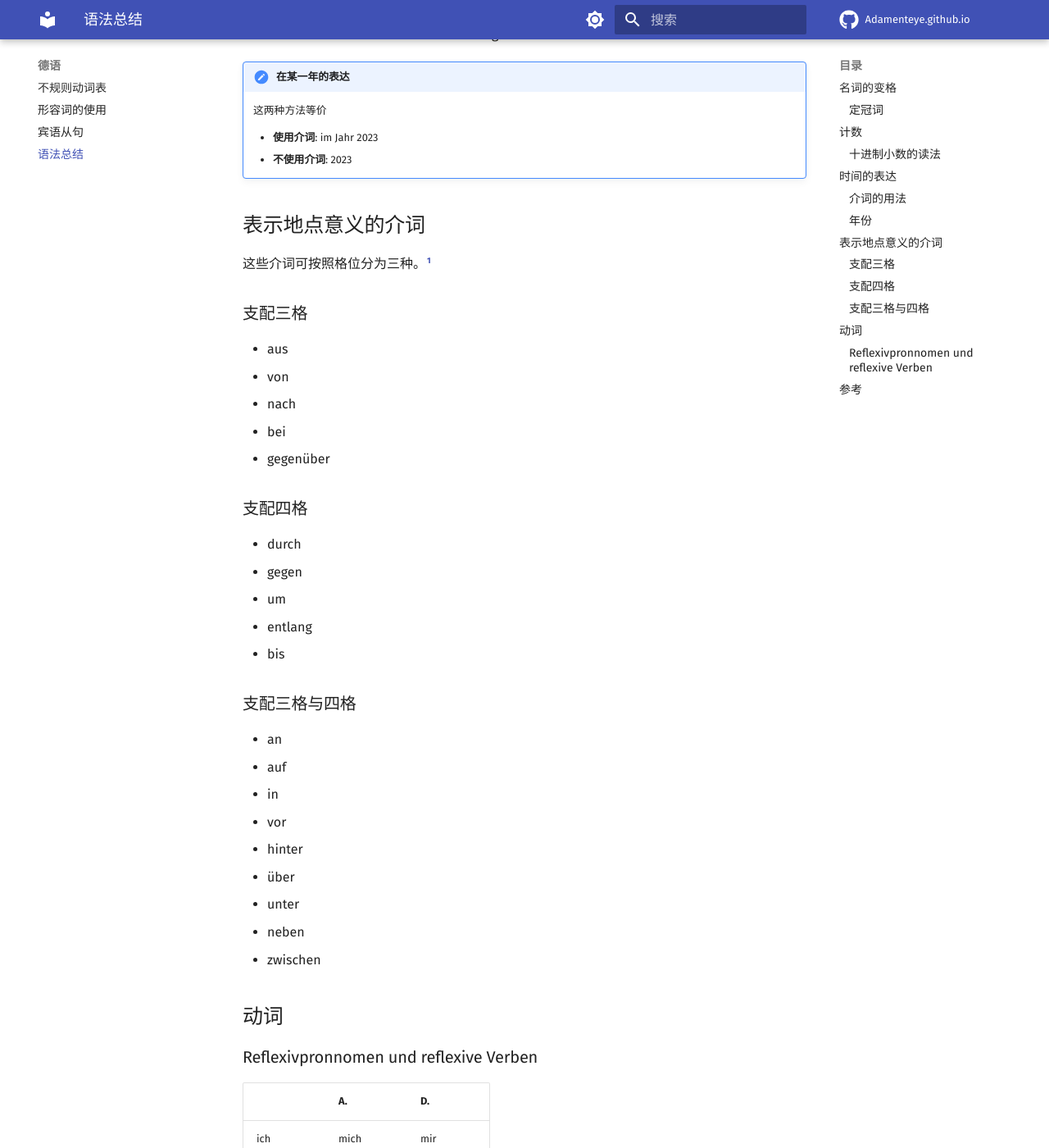
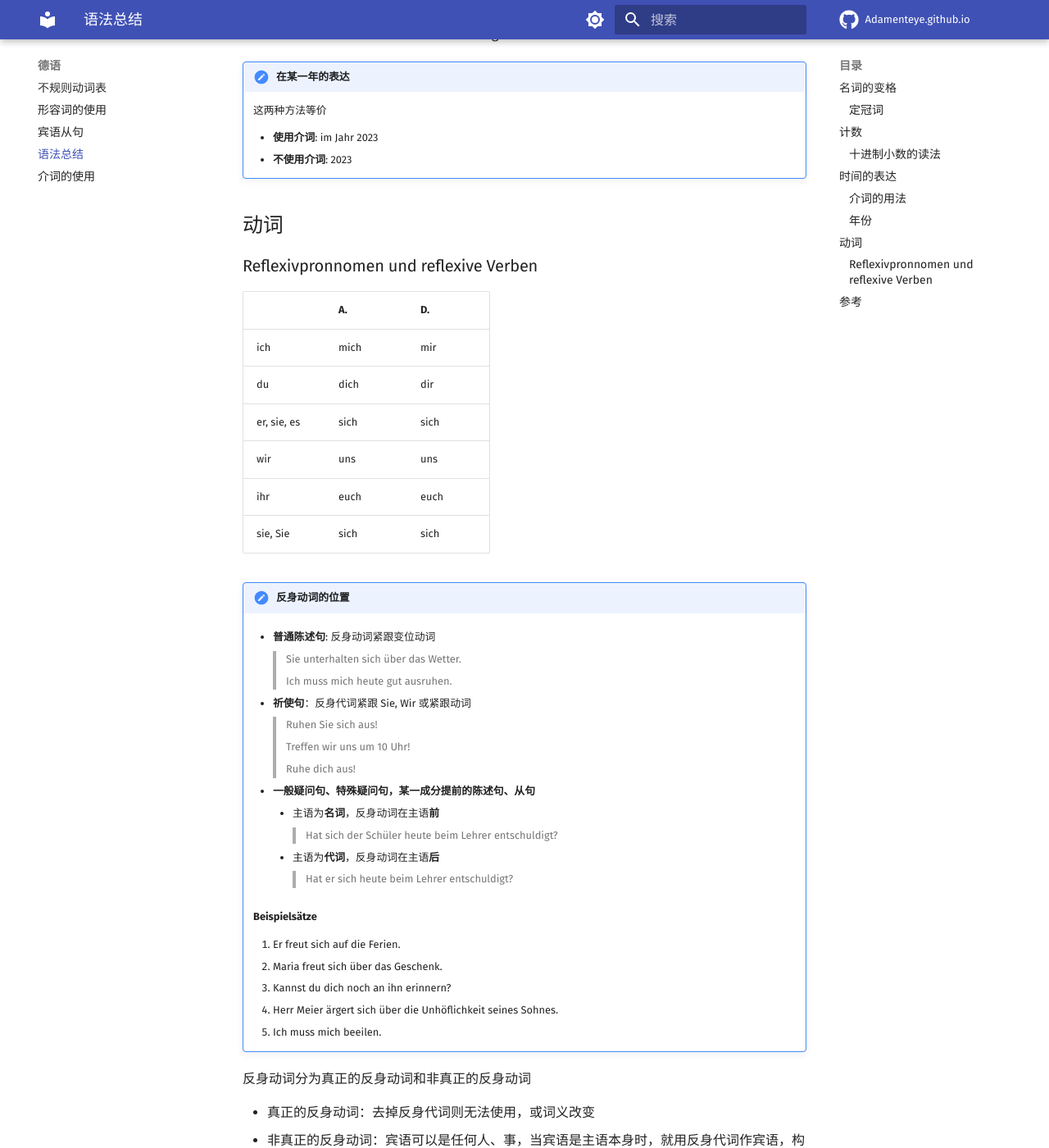
Before and after one commit to adamanteye/adamanteye.github.io, an MkDocs documentation site: the page built from docs/deutsch/grammatik.md, in a window 1280 px wide and 1400 px high, scrolled down 1720 px. Shown: the whole window at 82% size. Built offline with MkDocs 1.6.1 and Material for MkDocs 9.7.7, drawn with Linux system fonts in a browser that asks for light colours; comment, search, counter and statistics services are not loaded; some of the changed text lies outside the part shown.

```diff
--- a/docs/deutsch/grammatik.md
+++ b/docs/deutsch/grammatik.md
@@ -62,40 +62,6 @@
     - **使用介词**: im Jahr 2023
     - **不使用介词**: 2023
 
-## 表示地点意义的介词
-
-这些介词可按照格位分为三种。[^1]
-
-[^1]: 新求精德语语法精解与练习 Lektion 12
-
-### 支配三格
-
-- aus
-- von
-- nach
-- bei
-- gegenüber
-
-### 支配四格
-
-- durch
-- gegen
-- um
-- entlang
-- bis
-
-### 支配三格与四格
-
-- an
-- auf
-- in
-- vor
-- hinter
-- über
-- unter
-- neben
-- zwischen
-
 ## 动词
 
 ### Reflexivpronnomen und reflexive Verben
--- a/mkdocs.yml
+++ b/mkdocs.yml
@@ -20,6 +20,7 @@
     - 形容词的使用: deutsch/adj.md
     - 宾语从句: deutsch/nebensatz.md
     - 语法总结: deutsch/grammatik.md
+    - 介词的使用: deutsch/präp.md
   - 写作与沟通:
     - 高效沟通: writing/communication.md
     - 文件综述: writing/literature-review.md
@@ -63,8 +64,11 @@
   - search:
       separator: '[\s\u200b\-]'
   - git-revision-date-localized:
-      enable_creation_date: true
+      fallback_to_build_date: true
       locale: zh
+  - git-authors:
+      show_contribution: true
+      show_line_count: true
 
 extra_javascript:
   - javascripts/mathjax.js
```
Also changed, not shown: docs/deutsch/präp.md (added, +34 -0 lines), 2 other files.
